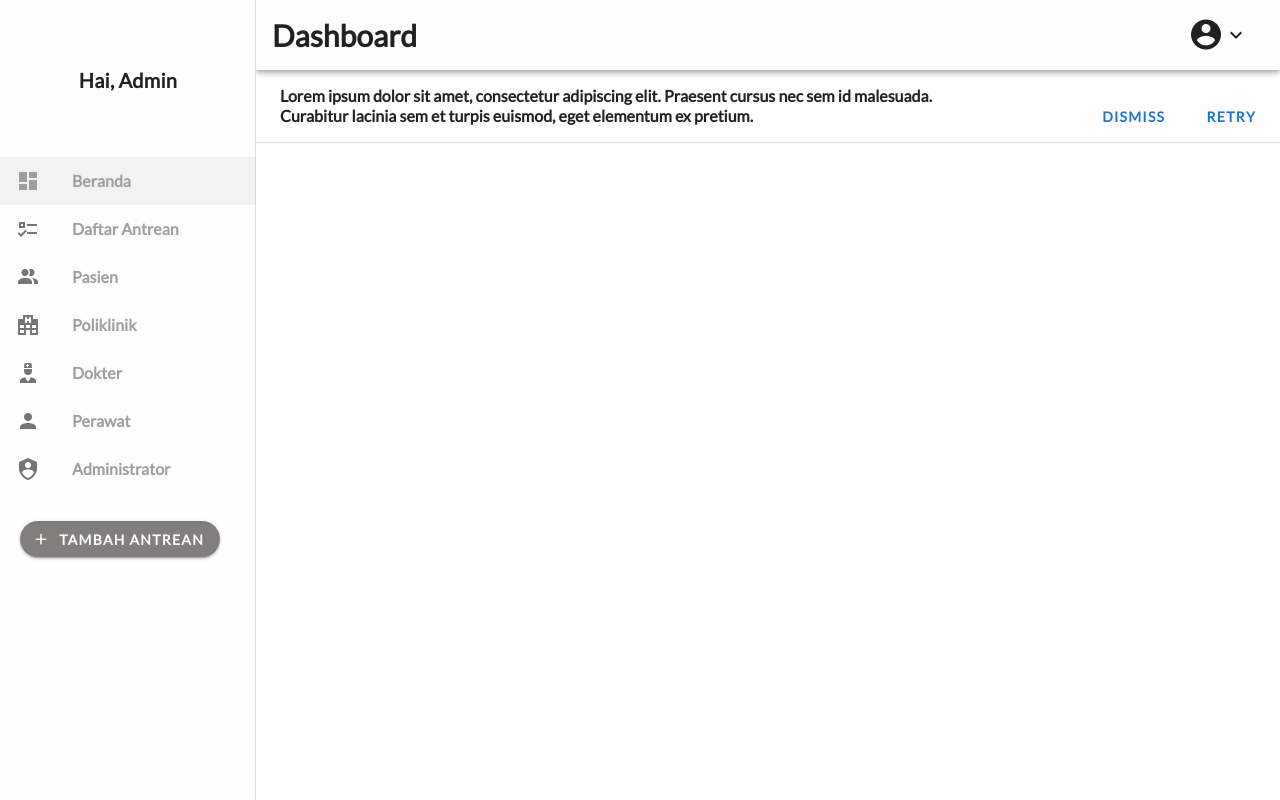
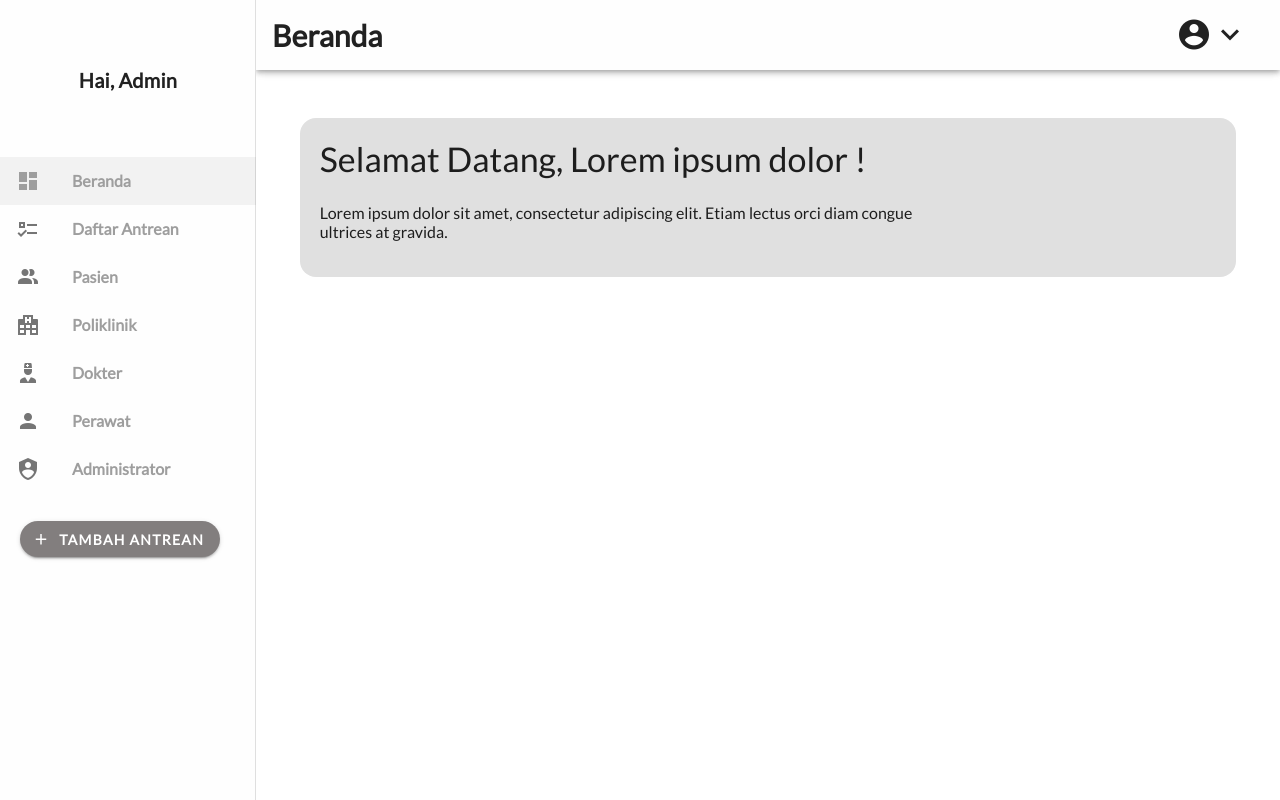
Before and after one commit to ALTERA-CAPSTON-41/frontend, a Vue app: page / in a window 1280 px wide. Built offline with nearby package versions, Linux system fonts and the light colour scheme.

Commit message:
add hero

```diff
--- a/src/components/Sidebar.vue
+++ b/src/components/Sidebar.vue
@@ -113,7 +113,7 @@
             v-bind="attrs"
             v-on="on">
                 <v-icon color="##757475" class="mdi-36px">mdi-account-circle</v-icon>
-                <v-icon color="##757475">mdi-chevron-down</v-icon>
+                <v-icon color="##757475" class="mdi-36px">mdi-chevron-down</v-icon>
             </v-btn>
             </template>
 
@@ -146,7 +146,7 @@
 export default {
     data: () => ({
       group: null,
-      page: "Dashboard",
+      page: "Beranda",
       selectedItem: 0,
       items: [
         { icon: 'mdi-view-dashboard', text: 'Beranda' , route:'/'},
--- a/src/views/Beranda.vue
+++ b/src/views/Beranda.vue
@@ -1,20 +1,29 @@
 <template>
-<v-banner>
-    Lorem ipsum dolor sit amet, consectetur adipiscing elit. Praesent cursus nec sem id malesuada.
-    Curabitur lacinia sem et turpis euismod, eget elementum ex pretium.
-    <template v-slot:actions>
-      <v-btn
-        text
-        color="primary"
-      >
-        Dismiss
-      </v-btn>
-      <v-btn
-        text
-        color="primary"
-      >
-        Retry
-      </v-btn>
-    </template>
-  </v-banner>
+<v-row>
+    <v-col cols="12" md="11" class="mx-auto">
+    <br><br>
+      <div class="pa-5 grey lighten-2 text-no-wrap rounded-xl mx-auto">
+        <h1>Selamat Datang, Lorem ipsum dolor !</h1><br>
+        <p>Lorem ipsum dolor sit amet, consectetur adipiscing elit. Etiam lectus orci diam  congue<br>ultrices at gravida.</p>
+      </div>
+    </v-col>
+  </v-row>
 </template>
+
+<style>
+p {
+  font-weight: 400;
+  font-size: 16px;
+  line-height: 19px;
+  letter-spacing: 0.0015em;
+}
+
+h1 {
+  font-weight: 400;
+font-size: 34px;
+line-height: 41px;
+/* identical to box height */
+
+letter-spacing: 0.0025em;
+}
+</style>
```
